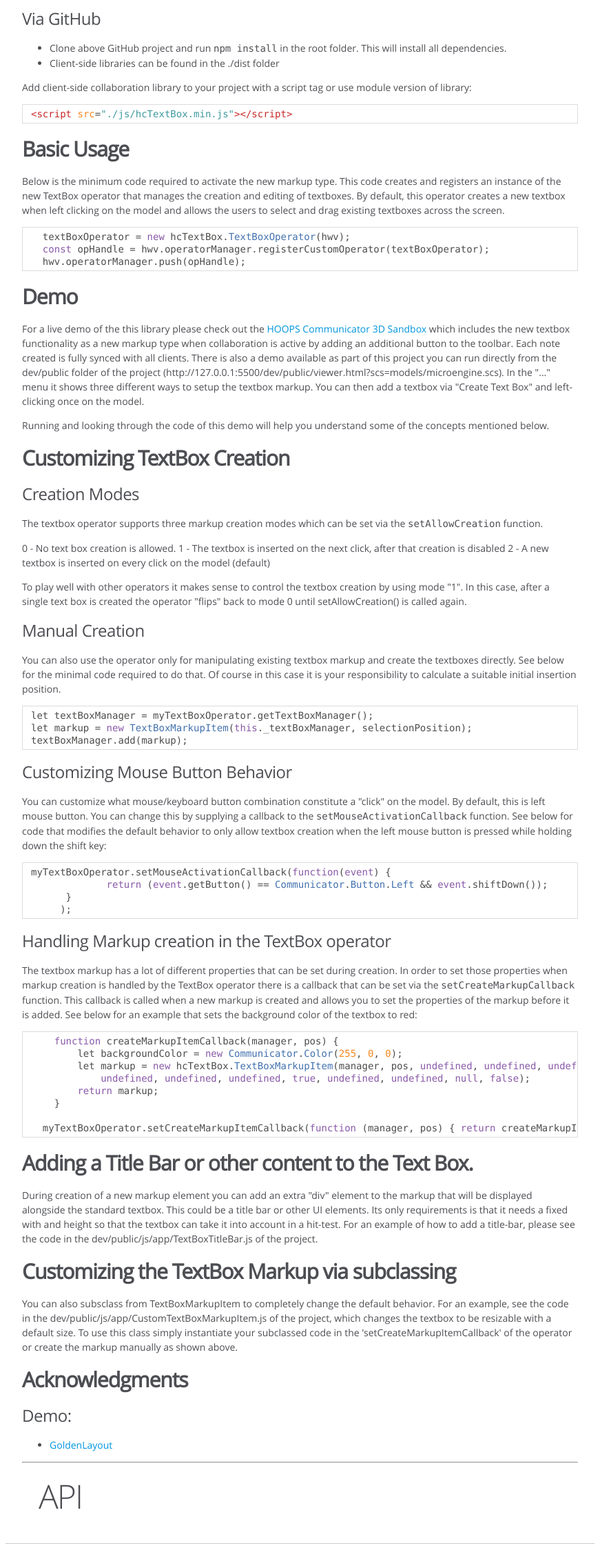
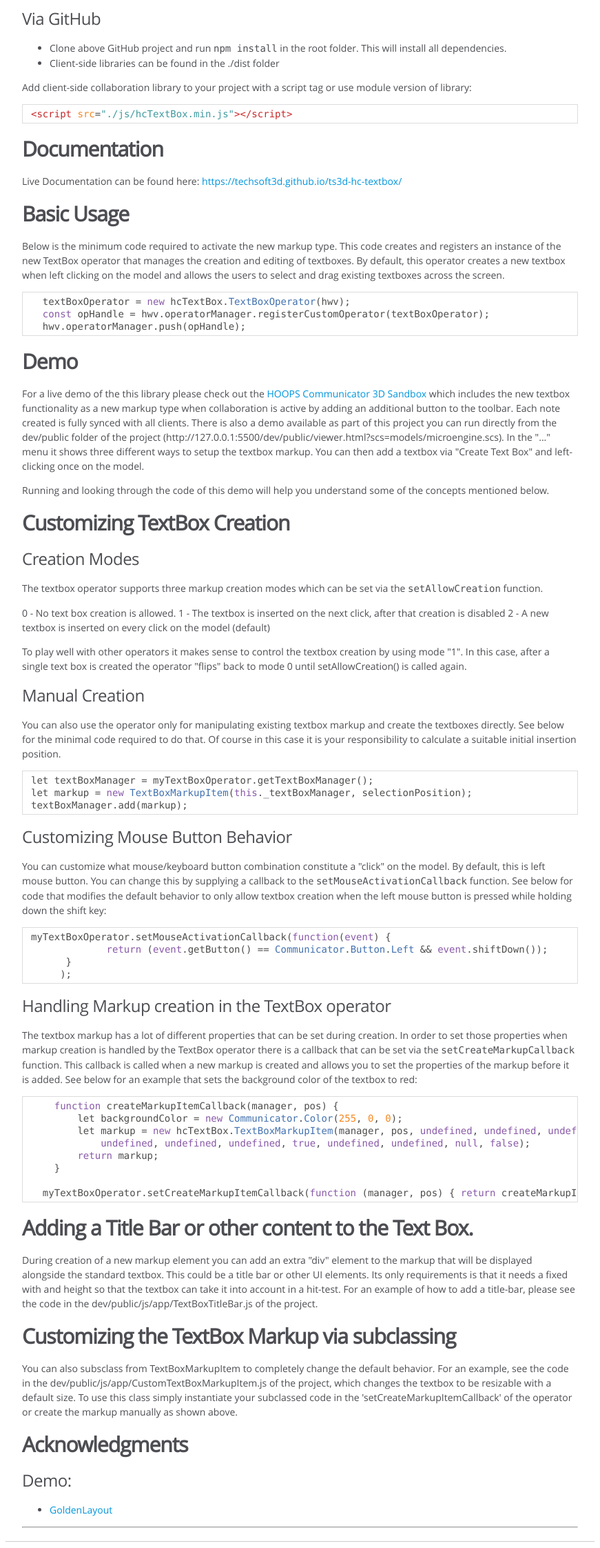
Before and after one commit to techsoft3d/ts3d-hc-textbox, a website built with webpack: page docs/index.html in a window 1280 px wide. Shown: the part 548-2792 px from the top of the page at 69% size, without its empty margins (0-871 px from the left). Built offline with nearby package versions, Linux system fonts and the light colour scheme.

Commit message:
more docs updates

```diff
--- a/docs/index.html
+++ b/docs/index.html
@@ -58,6 +58,8 @@ https://github.com/techsoft3d/ts3d-hc-textbox</p>
 <p>Add client-side collaboration library to your project with a script tag or use module version of library:</p>
 <pre class="prettyprint source"><code>&lt;script src=&quot;./js/hcTextBox.min.js&quot;>&lt;/script>
 </code></pre>
+<h2>Documentation</h2>
+<p>Live Documentation can be found here: <a href="https://techsoft3d.github.io/ts3d-hc-textbox/">https://techsoft3d.github.io/ts3d-hc-textbox/</a></p>
 <h2>Basic Usage</h2>
 <p>Below is the minimum code required to activate the new markup type. This code creates and registers an instance of the new TextBox operator that manages the creation and editing of textboxes. By default, this operator creates a new textbox when left clicking on the model and allows the users to select and drag existing textboxes across the screen.</p>
 <pre class="prettyprint source"><code>  textBoxOperator = new hcTextBox.TextBoxOperator(hwv);
@@ -109,8 +111,7 @@ textBoxManager.add(markup);
 <ul>
 <li><a href="https://golden-layout.com/">GoldenLayout</a></li>
 </ul>
-<hr>
-<h1>API</h1></article>
+<hr></article>
     </section>
 
 
```
Also changed, not shown: README.md.
